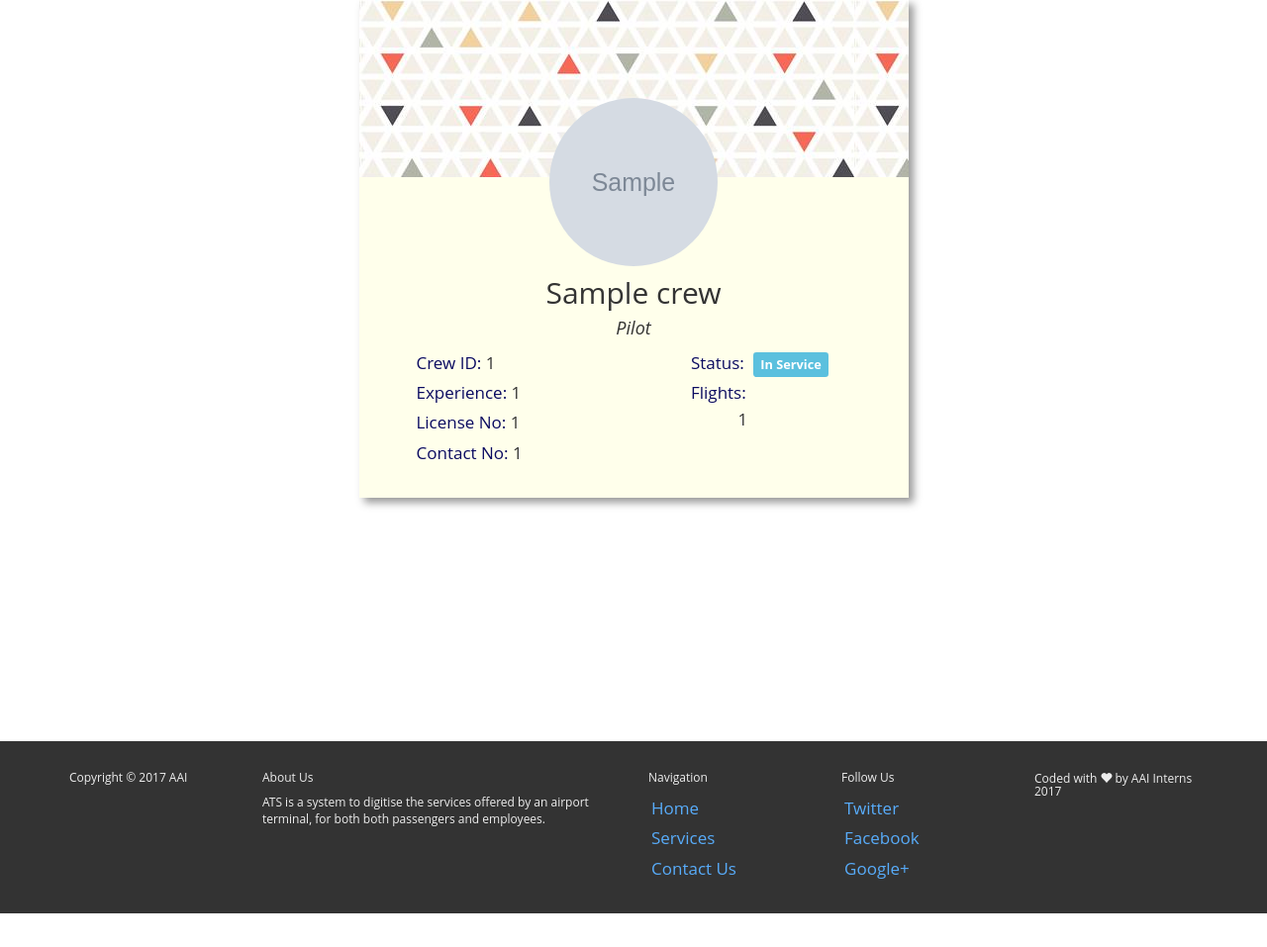
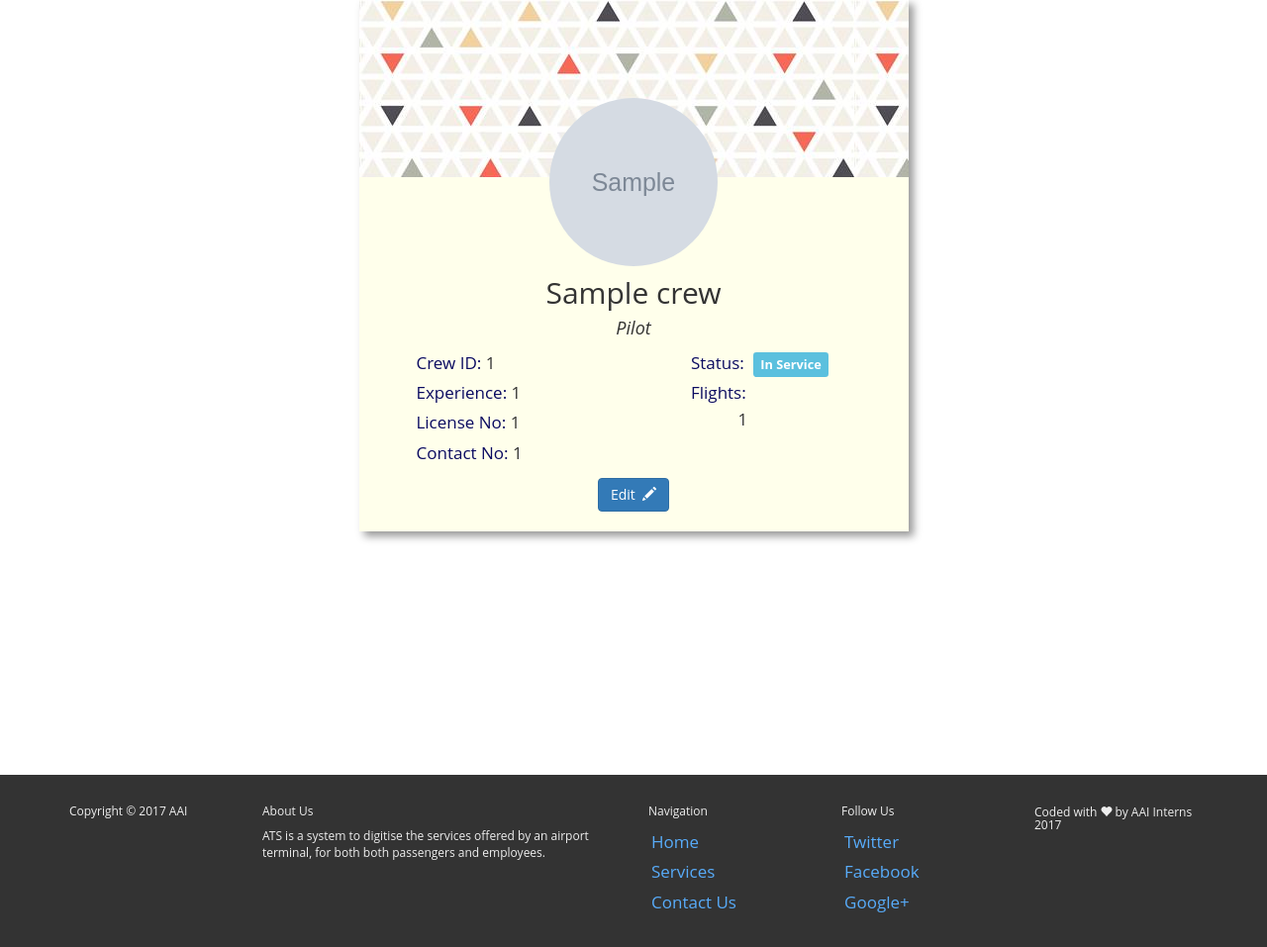
Before and after one commit to LockednKoded/ats, a Django app: page /flights/crew/1/ in a window 1280 px wide. Shown: the part 71-1028 px from the top of the page at 99% size. Before the commit the page ends 994 px from the top, so only its background shows below. Run offline with Django 3.2, Linux system fonts and the light colour scheme; tables that the repository leaves empty hold one stand-in row (values such as "Sample post"); grey boxes marked "Sample" are stand-in pictures; some libraries are stand-ins or nearby versions.

Commit message:
Minor commit in flight_info

```diff
--- a/src/static/css/flight_info/detail_crew.css
+++ b/src/static/css/flight_info/detail_crew.css
@@ -116,3 +116,7 @@ ul li > span {
         width: 100px;
     }
 }
+
+.edit-btn {
+    text-align: center;
+}
--- a/src/templates/flight_info/detail_crew.html
+++ b/src/templates/flight_info/detail_crew.html
@@ -67,7 +67,15 @@
                             </ul>
 
                         </div>
+                        <div class="col-xs-12">
+                            <div class="row">
+                                <div class="edit-btn">
+                                    <a href="{% url 'flight_info:edit-crew' crew.crew_id %}" class="btn btn-primary">Edit&nbsp;&nbsp;<span class="glyphicon glyphicon-pencil"></span></a>
+                                </div>
+                            </div>
+                        </div>
                     </div>
+
                 </div>
 
             </div>
```
